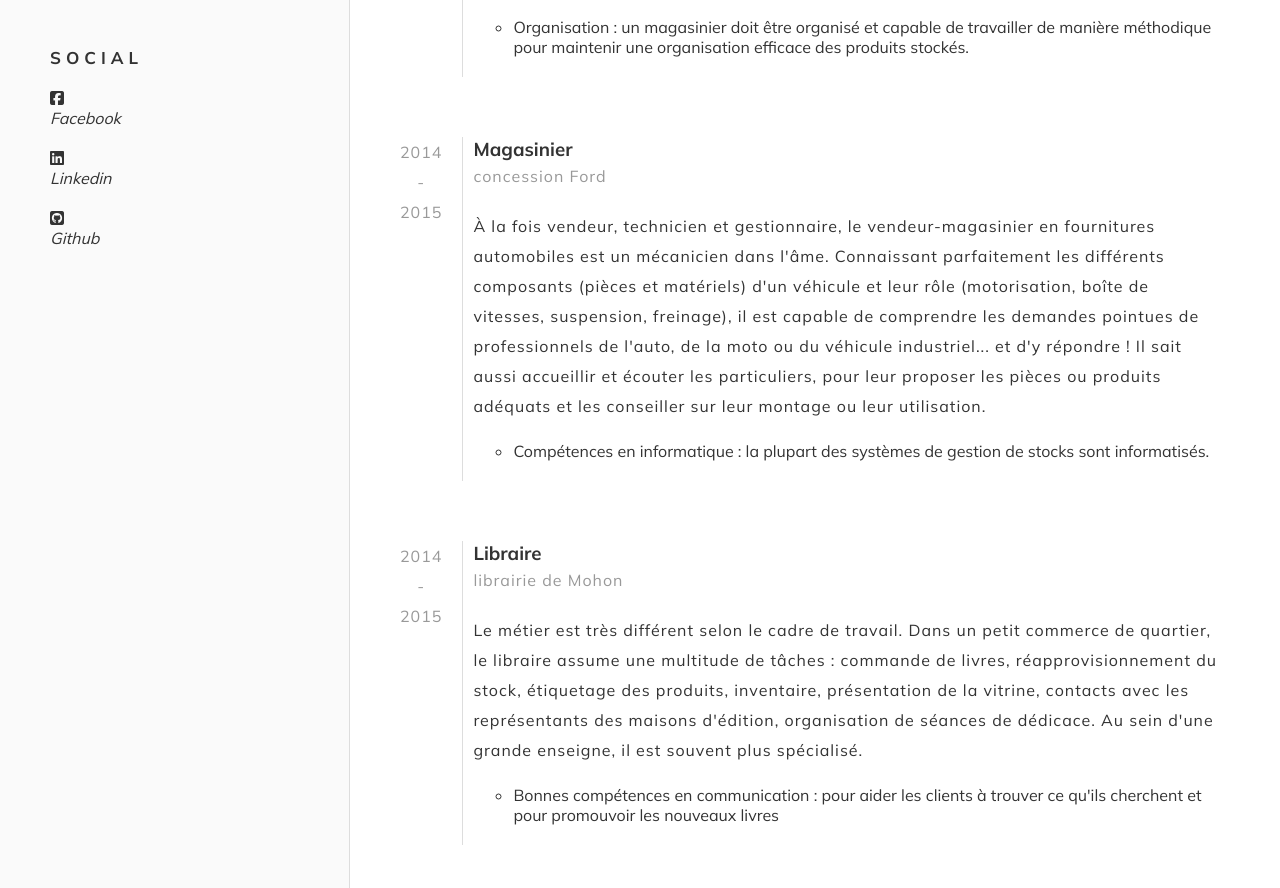
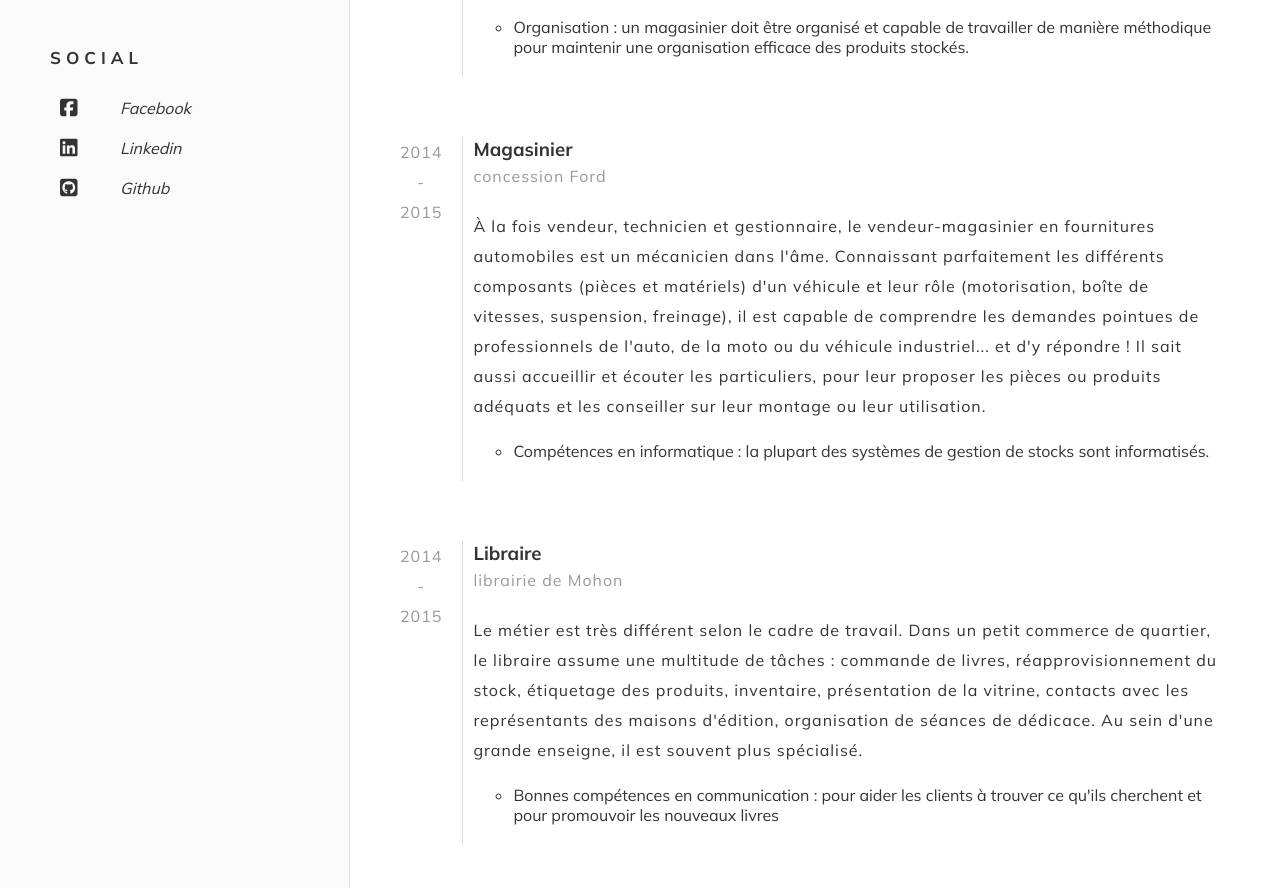
Before and after one commit to VenlaineBenjamin/cv-benjamin-verlaine, a website: page index.html in a window 1280 px wide. Shown: the part 1643-2531 px from the top of the page. Drawn offline with Linux system fonts and the light colour scheme.

Commit message:
commentaire

```diff
--- a/scss/style.scss
+++ b/scss/style.scss
@@ -140,7 +140,7 @@ aside {
                 margin: 0 1rem;
             }
         }
-        .social-container a {
+        .social-container {
             display: flex;
             justify-content: start;
             align-items: center;
```
Also changed, not shown: css/style.css.
